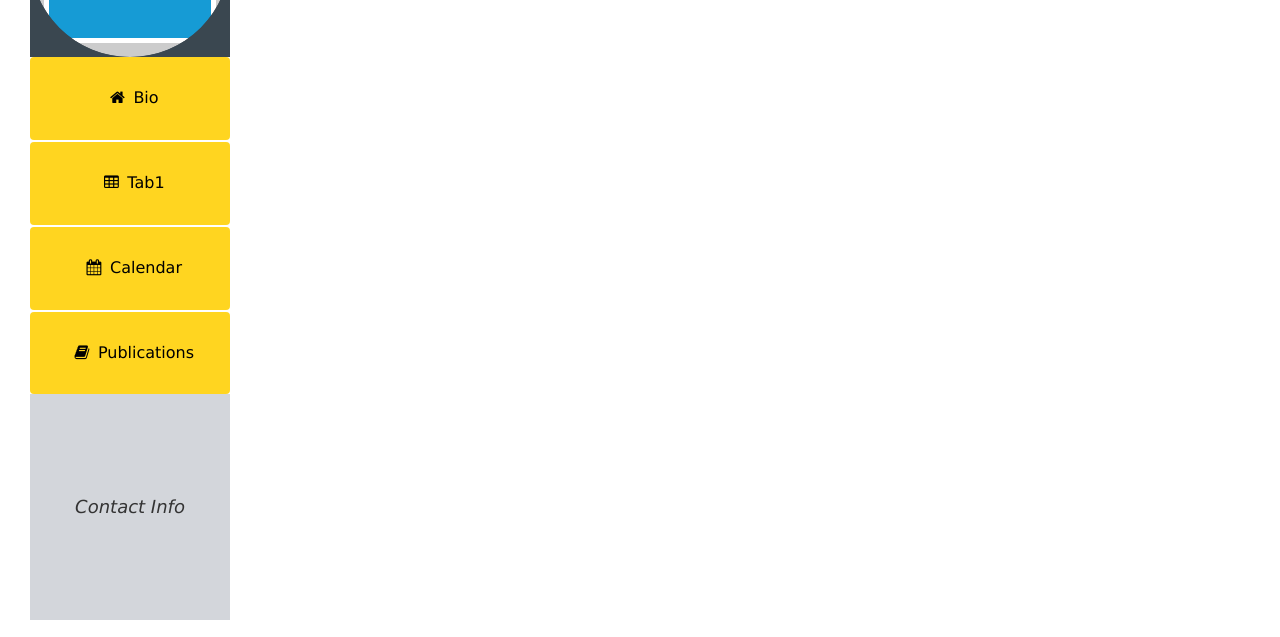
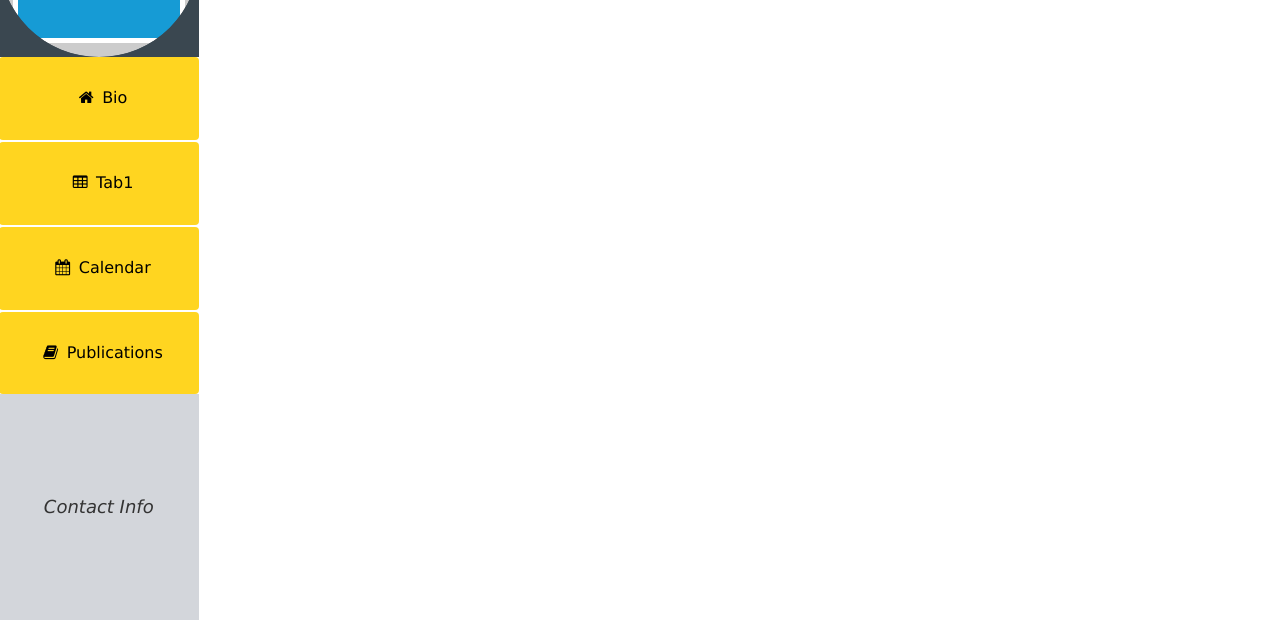
Before and after one commit to sahityaLMaruvada/bio-pages, a plain HTML site: page index.html in a window 1280 px wide. Shown: the part 163-800 px from the top of the page. Drawn offline with nearby package versions, Linux system fonts and the light colour scheme; files whose address does not match are found by name.

Commit message:
Update index.html

```diff
--- a/index.html
+++ b/index.html
@@ -28,7 +28,7 @@
 				        <span class="icon-bar"></span>
 		     		</button>
    				</div>
-		        <div class="col-lg-3 col-md-3 col-sm-3 collapse navbar-collapse" id="bs-example-navbar-collapse-1">
+		        <div class="col-lg-3 col-md-3 col-sm-3 collapse navbar-collapse" id="bs-example-navbar-collapse-1" style="margin-left:-2.5%">
 		        	<div class="img-background">
 		        		<img src="assets/u15.png" class="img-circle img-responsive center-block">
 		        	</div>
```
